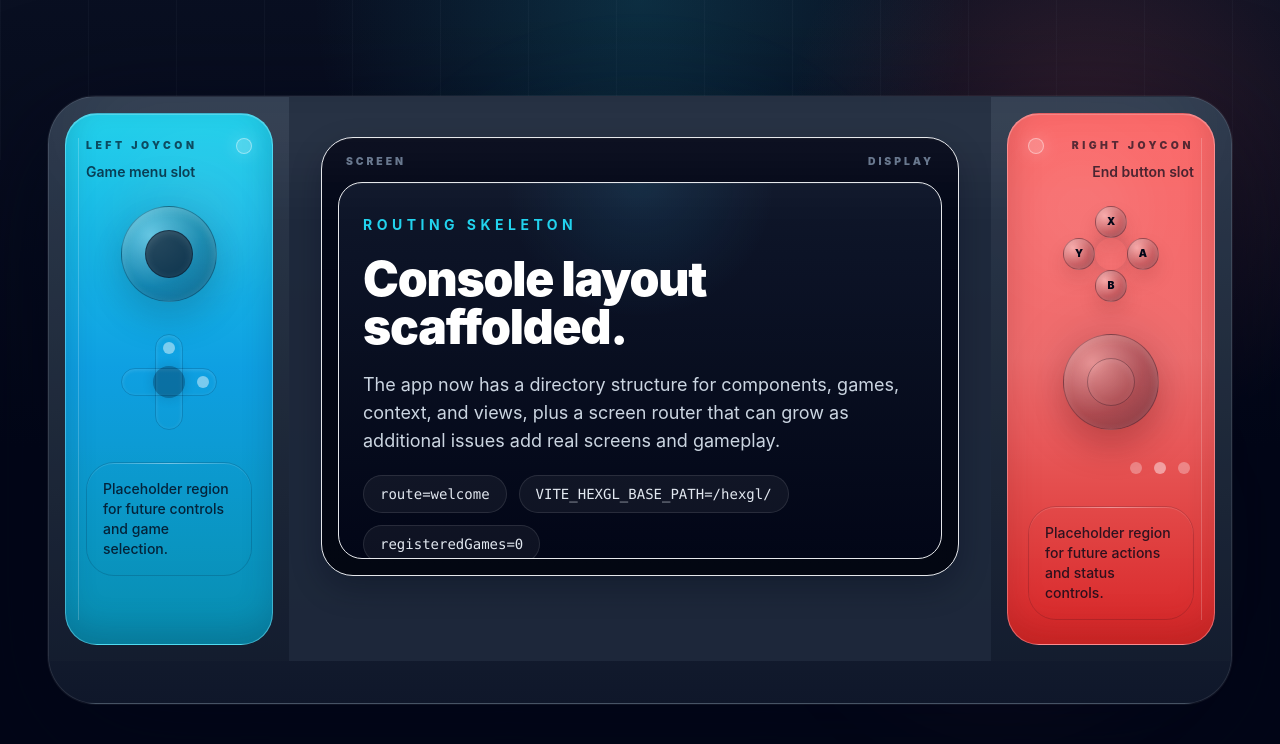
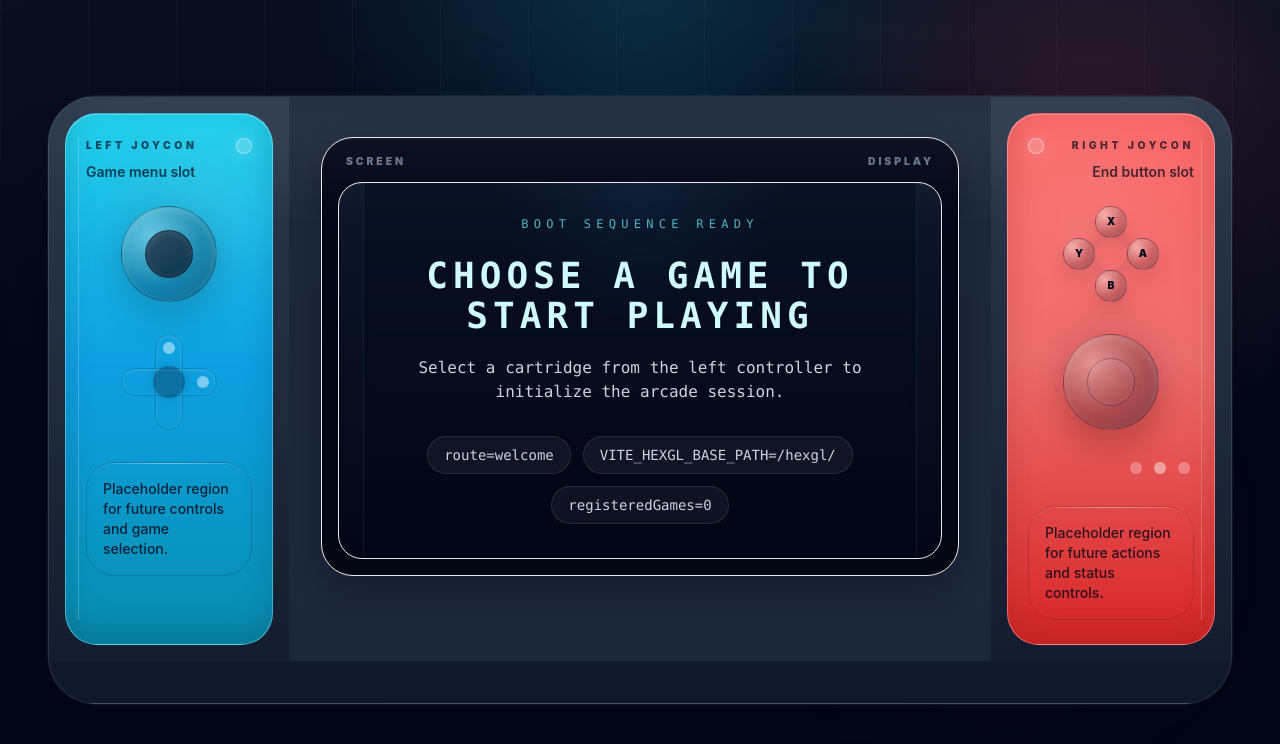
Before and after one commit to mtplayground/mct-test-u-jjwa-mct-test-user, a React (Vite) app: page / in a window 1280 px wide. Shown: the top 744 px of the page. Built offline with nearby package versions, Linux system fonts and the light colour scheme.

Commit message:
feat: Build the Welcome view

```diff
--- a/src/views/WelcomeView.tsx
+++ b/src/views/WelcomeView.tsx
@@ -3,19 +3,19 @@ import { gameRegistry } from '../games'
 
 export const WelcomeView = () => {
   return (
-    <section className="space-y-5">
-      <p className="text-sm font-bold uppercase tracking-[0.32em] text-joycon-left">
-        Routing Skeleton
+    <section className="flex h-full min-h-full items-center justify-center">
+      <div className="w-full max-w-2xl rounded-[1.5rem] border border-cyan-400/10 bg-slate-950/35 px-6 py-10 text-center shadow-[inset_0_1px_0_rgba(255,255,255,0.03)] backdrop-blur-sm sm:px-10 sm:py-14">
+        <p className="font-mono text-xs uppercase tracking-[0.44em] text-cyan-300/75">
+          Boot Sequence Ready
         </p>
-      <h1 className="text-4xl font-black tracking-tight text-white sm:text-5xl">
-        Console layout scaffolded.
+        <h1 className="mt-6 font-mono text-3xl font-semibold uppercase tracking-[0.14em] text-cyan-100 sm:text-4xl">
+          Choose a game to start playing
         </h1>
-      <p className="max-w-2xl text-base leading-7 text-slate-300 sm:text-lg">
-        The app now has a directory structure for components, games, context,
-        and views, plus a screen router that can grow as additional issues add
-        real screens and gameplay.
+        <p className="mt-5 font-mono text-sm leading-7 text-slate-300 sm:text-base">
+          Select a cartridge from the left controller to initialize the arcade
+          session.
         </p>
-      <div className="flex flex-wrap gap-3 font-mono text-sm text-slate-200">
+        <div className="mt-8 flex flex-wrap items-center justify-center gap-3 font-mono text-xs text-slate-300 sm:text-sm">
           <p className="rounded-full border border-white/10 bg-white/5 px-4 py-2">
             route=welcome
           </p>
@@ -26,6 +26,7 @@ export const WelcomeView = () => {
             registeredGames={gameRegistry.length}
           </p>
         </div>
+      </div>
     </section>
   )
 }
```
Also changed, not shown: 2 other files (tests, documents, lock files or other folders). Lines whose indentation alone changed are shown as unchanged.
